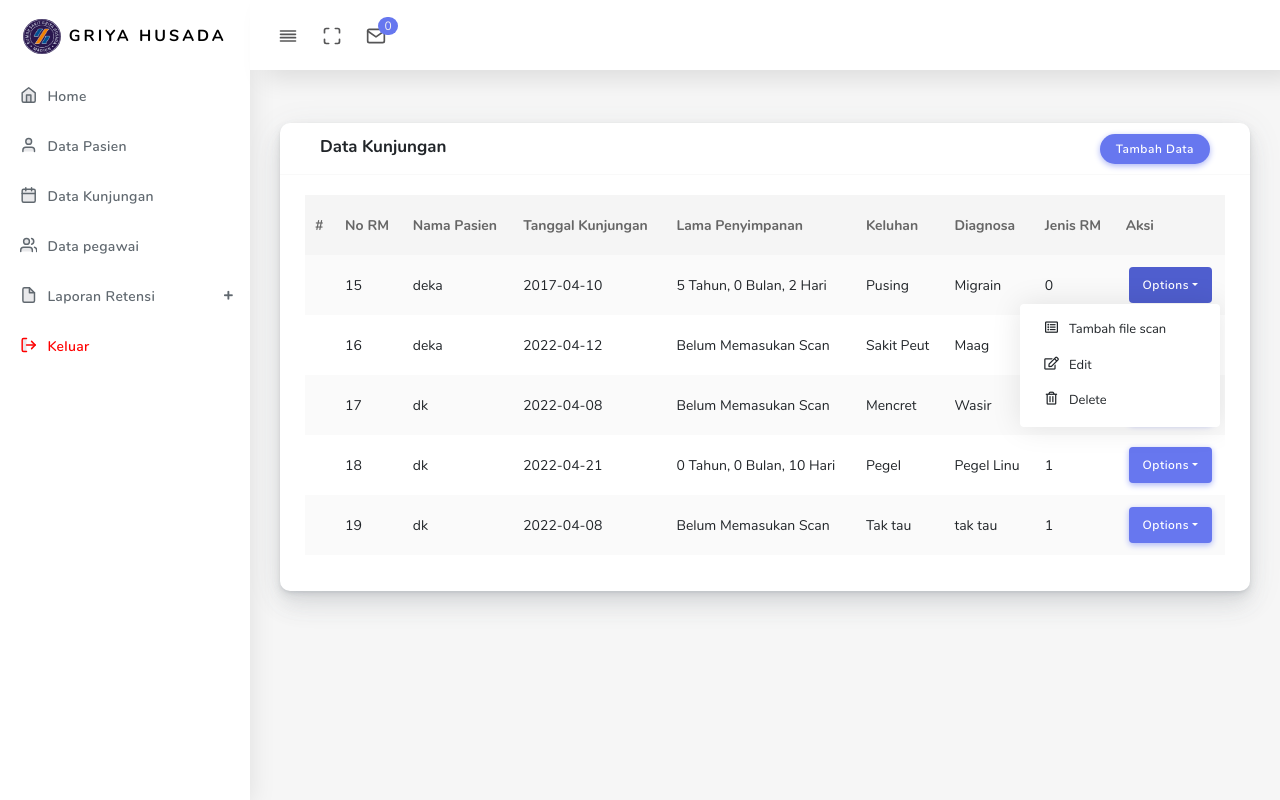
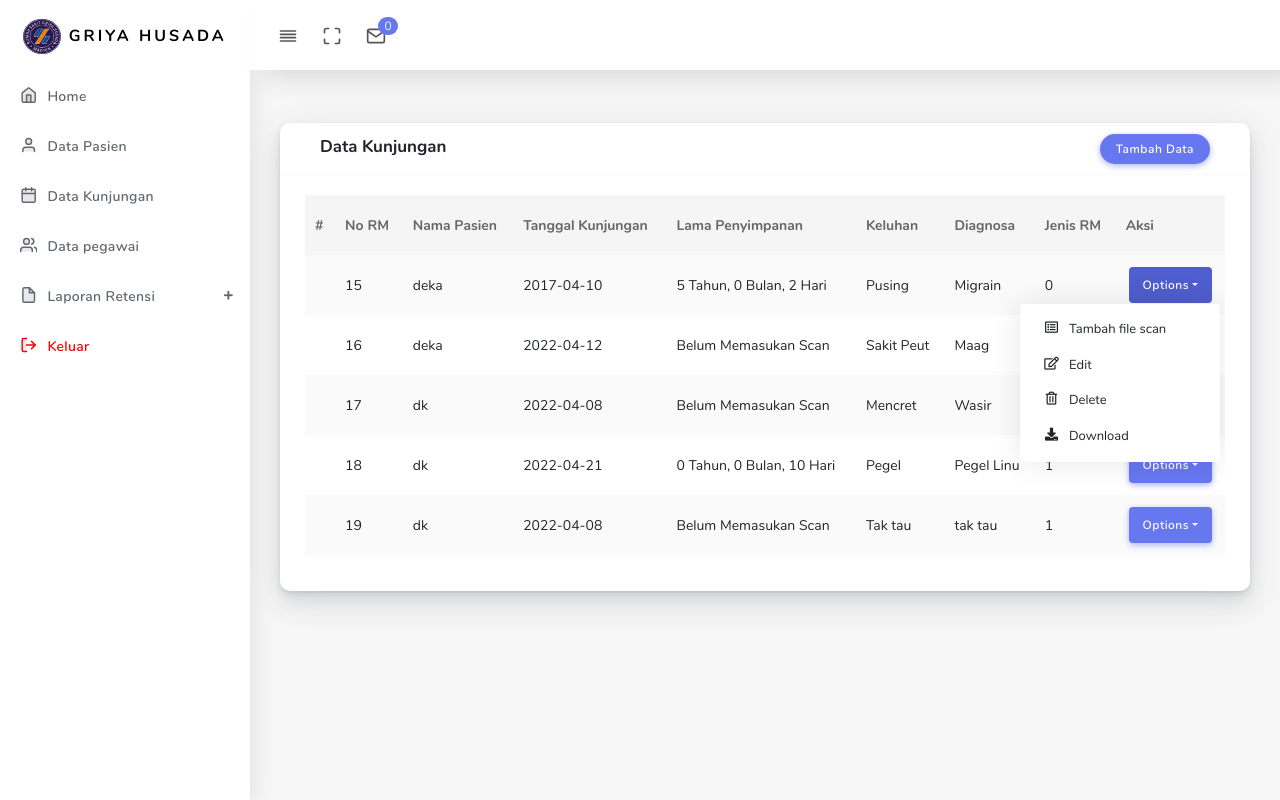
Before and after one commit to dekapramesta/rumahsakit, a CodeIgniter app: page /database/DataKunjungan in a window 1280 px wide, after a click on "Options". Run offline with CodeIgniter, Linux system fonts and the light colour scheme; a user stored in the database is signed in; data comes from the database, SQL or seed files in the repository; some libraries are stand-ins or nearby versions.

Commit message:
download pdf

```diff
--- a/application/controllers/DataKunjungan.php
+++ b/application/controllers/DataKunjungan.php
@@ -128,4 +128,9 @@ class DataKunjungan extends CI_Controller
         $this->db->delete('tb_rekammedis', array('id_rm' => $id));
         redirect('DataKunjungan');
     }
+    public function DownloadRM($name)
+    {
+        $this->load->helper('download');
+        force_download('assets/scan/' . $name, NULL);
+    }
 }
--- a/application/controllers/Login.php
+++ b/application/controllers/Login.php
@@ -33,7 +33,7 @@ class Login extends CI_Controller
             $this->session->set_userdata('username', $auth->username);
             $this->session->set_userdata('id_user', $auth->id_user);
             $this->session->set_userdata('level', $auth->level);
-            redirect('DataPegawai');
+            redirect('Home');
         }
     }
 }
--- a/application/views/datakunjungan.php
+++ b/application/views/datakunjungan.php
@@ -59,6 +59,10 @@
                                                             <a onclick="TambahScan(<?= $rkm['id_rm'] ?>)" class="dropdown-item has-icon"><i class="far fa-list-alt"></i> Tambah file scan</a>
                                                             <a href="<?= base_url('DataKunjungan/EditKunjungan/' . $rkm['id_rm']) ?>" class="dropdown-item has-icon"><i class="far fa-edit"></i> Edit</a>
                                                             <a href="<?= base_url('DataKunjungan/DeleteKunjungan/' . $rkm['id_rm']) ?>" class="dropdown-item has-icon"><i class="far fa-trash-alt"></i> Delete</a>
+                                                            <?php if ($rkm['nama_file'] != null) : ?>
+                                                                <a href="<?= base_url('DataKunjungan/DownloadRM/' . $rkm['nama_file']) ?>" class="dropdown-item has-icon"><i class="fas fa-download"></i> Download</a>
+                                                            <?php endif; ?>
+
                                                         </div>
                                                     </div>
                                                 </td>
```
Also changed, not shown: 2 other files.
